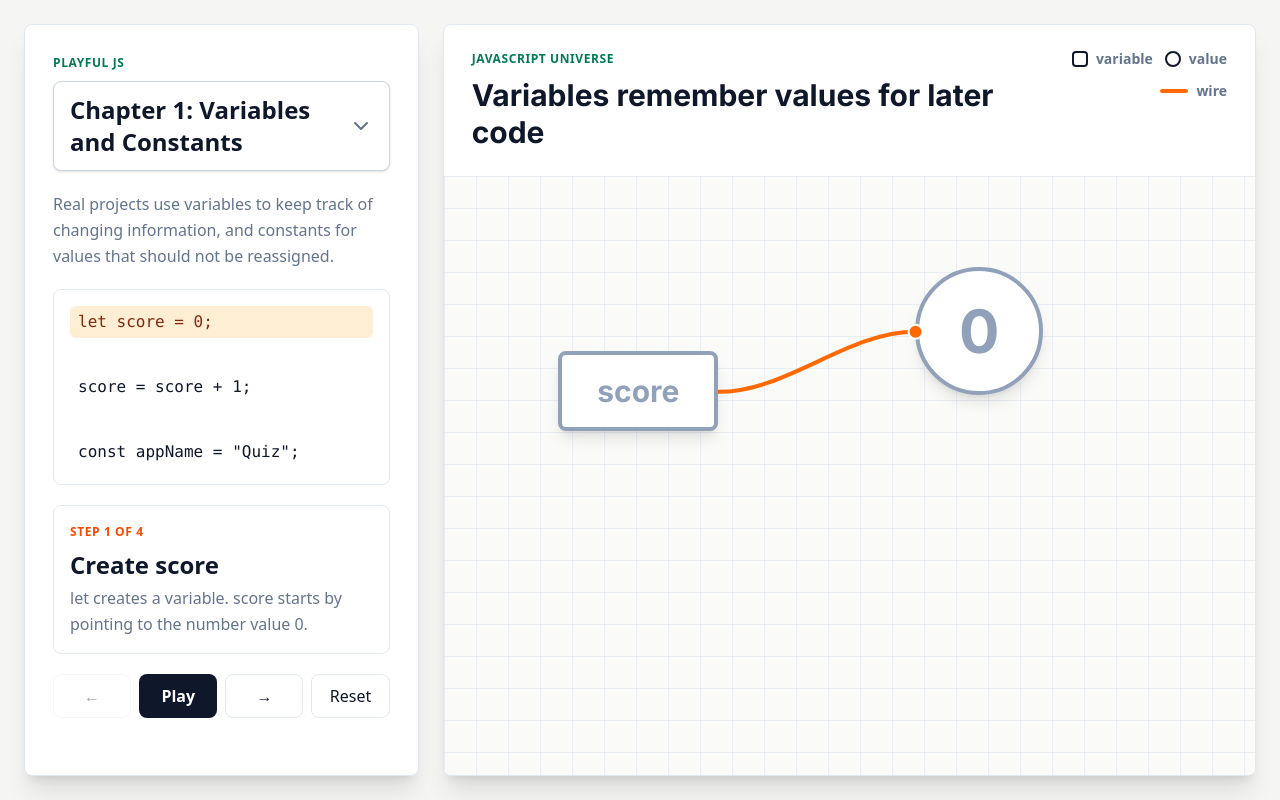
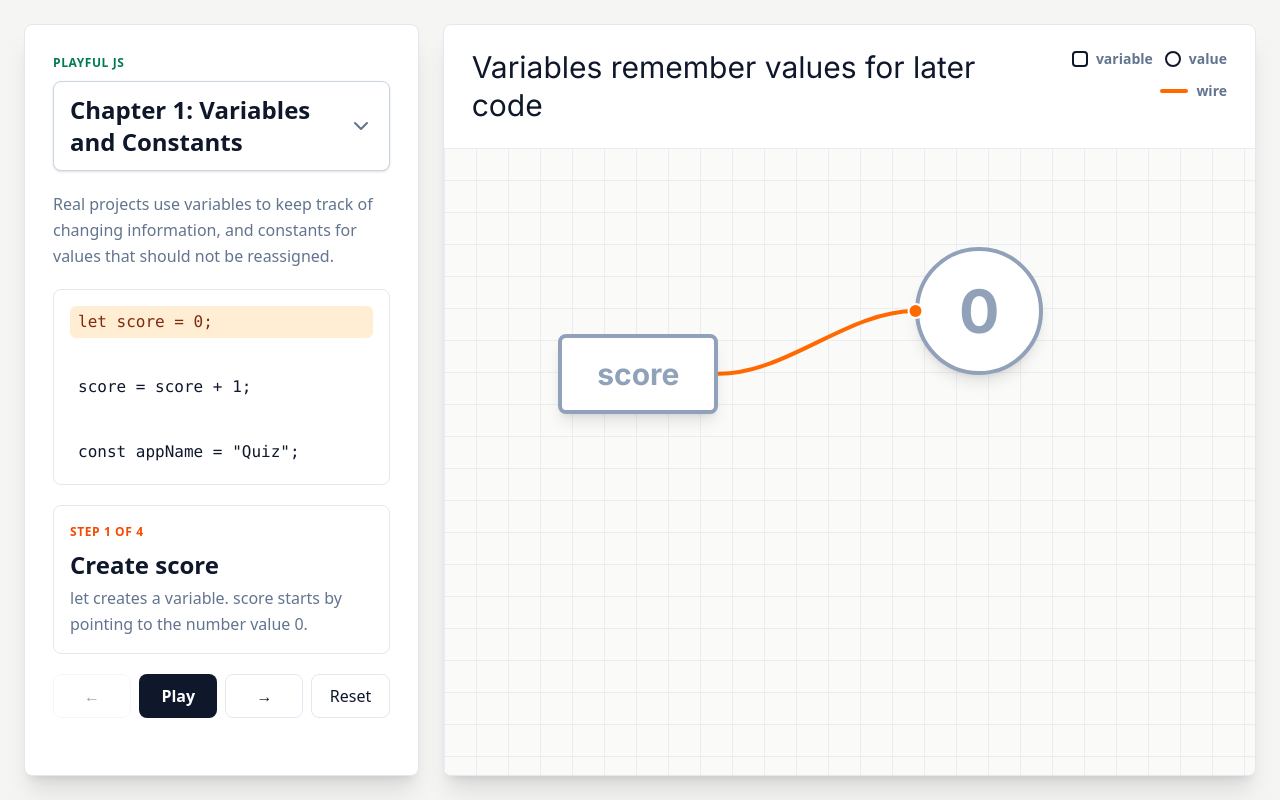
Before and after one commit to Chirag-Coush/Playful-JS, a website: page index.html in a window 1280 px wide. Drawn offline with Linux system fonts and the light colour scheme; a web font is replaced by a local one.

```diff
--- a/index.html
+++ b/index.html
@@ -97,8 +97,7 @@
       <section class="universe-panel" aria-label="JavaScript universe visualization">
         <div class="universe-header">
           <div>
-            <p class="eyebrow">JavaScript Universe</p>
-            <h2 class="display-heading text-3xl font-bold leading-tight" id="universe-title"></h2>
+            <h2 class="display-heading text-3xl leading-tight" id="universe-title"></h2>
           </div>
           <div class="legend" id="legend" aria-label="Diagram legend"></div>
         </div>
```
Also changed, not shown: README.md.
